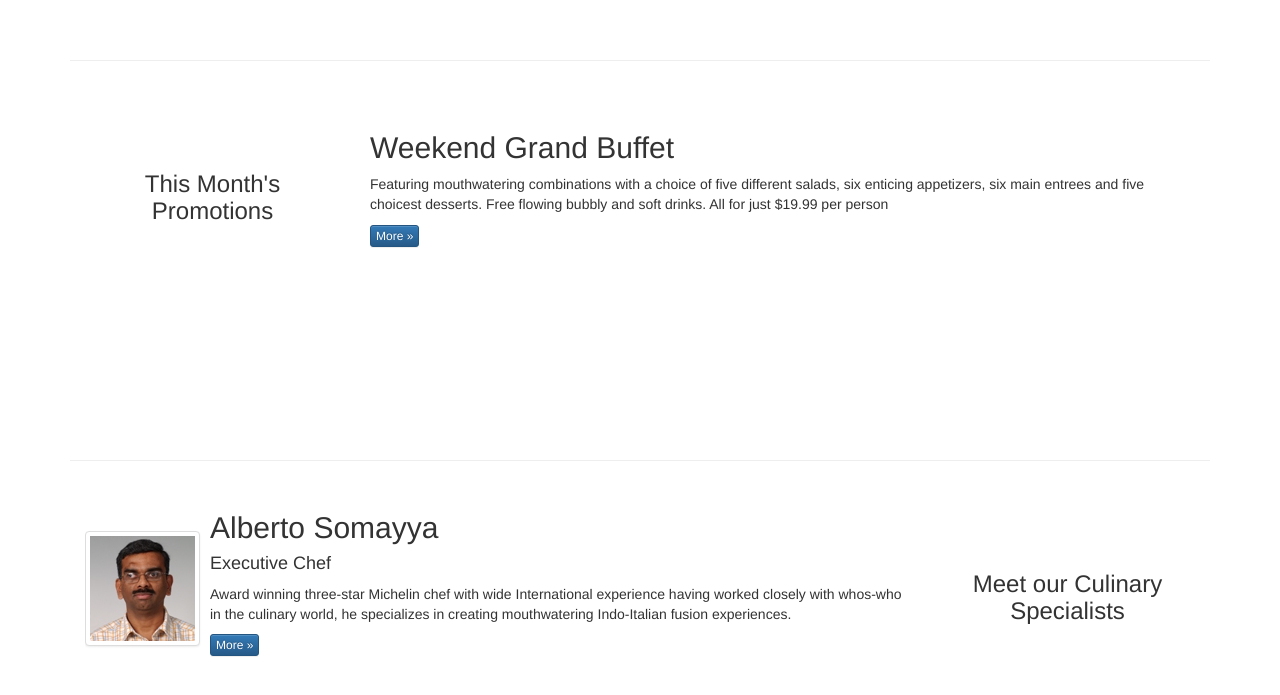
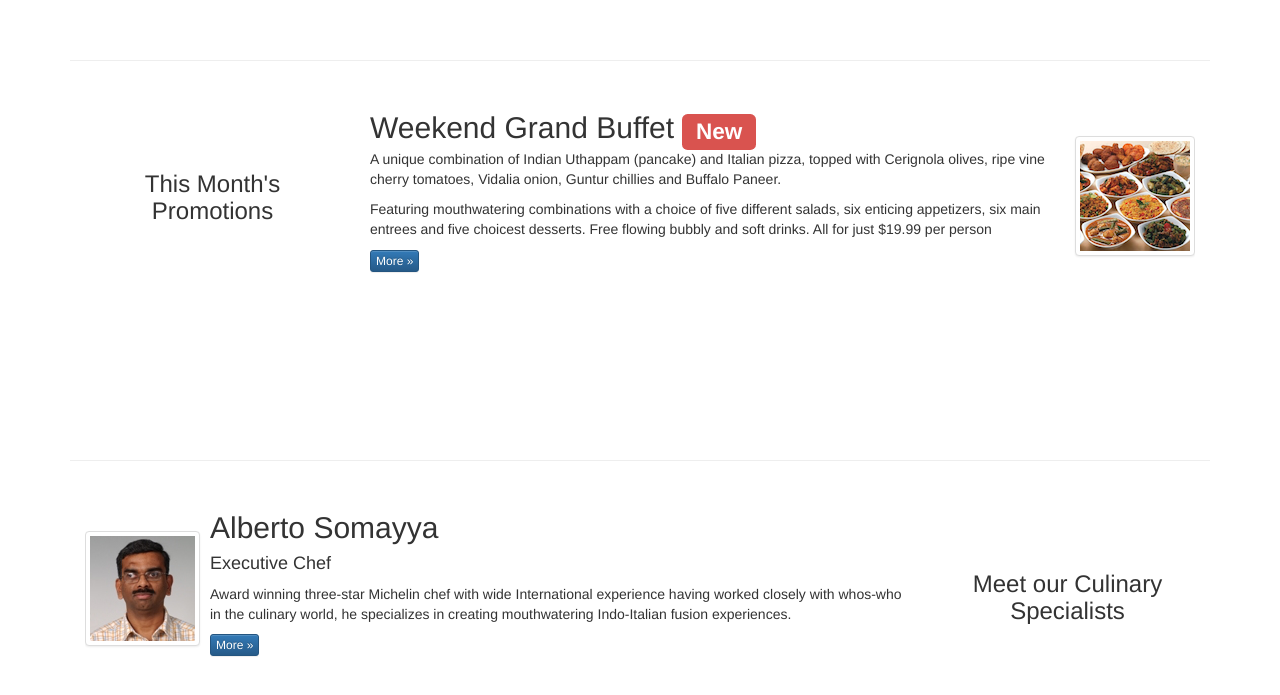
Before and after one commit to MohammedFCIS/conFusion, a plain HTML site: page index.html in a window 1280 px wide. Shown: the part 798-1493 px from the top of the page. Drawn offline with nearby package versions, Linux system fonts and the light colour scheme.

```diff
--- a/index.html
+++ b/index.html
@@ -131,10 +131,28 @@
                 <p style="padding:20px;"></p>
                 <h3 align=center>This Month's Promotions</h3>
             </div>
-            <div class="col-xs-12 col-sm-9">
-                <h2>Weekend Grand Buffet</h2>
-                <p>Featuring mouthwatering combinations with a choice of five different salads, six enticing appetizers, six main entrees and five choicest desserts. Free flowing bubbly and soft drinks. All for just $19.99 per person </p>
-                 <p><a class="btn btn-primary btn-xs" href="#">More &raquo;</a></p>
+             <div class="col-xs-12 col-sm-9">
+                <div class="media">
+                    <div class="media-body">
+                        <h2 class="media-heading">Weekend Grand Buffet
+                            <span class="label label-danger label-xs">New</span>
+                        </h2>
+                        <p>A unique combination of Indian Uthappam (pancake) and
+                          Italian pizza, topped with Cerignola olives, ripe vine
+                          cherry tomatoes, Vidalia onion, Guntur chillies and
+                          Buffalo Paneer.</p>
+                        <p>Featuring mouthwatering combinations with a choice of five
+                            different salads, six enticing appetizers, six main entrees and
+                            five choicest desserts. Free flowing bubbly and soft drinks. All for just $19.99 per person </p>
+                        <p><a class="btn btn-primary btn-xs" href="#">More &raquo;</a></p>
+                    </div>
+                    <div class="media-right media-middle">
+                        <a href="#">
+                        <img class="media-object img-thumbnail"
+                         src="img/buffet.png" alt="Weekend Grand Buffet">
+                        </a>
+                    </div>
+                </div>
             </div>
         </div>
 
```
